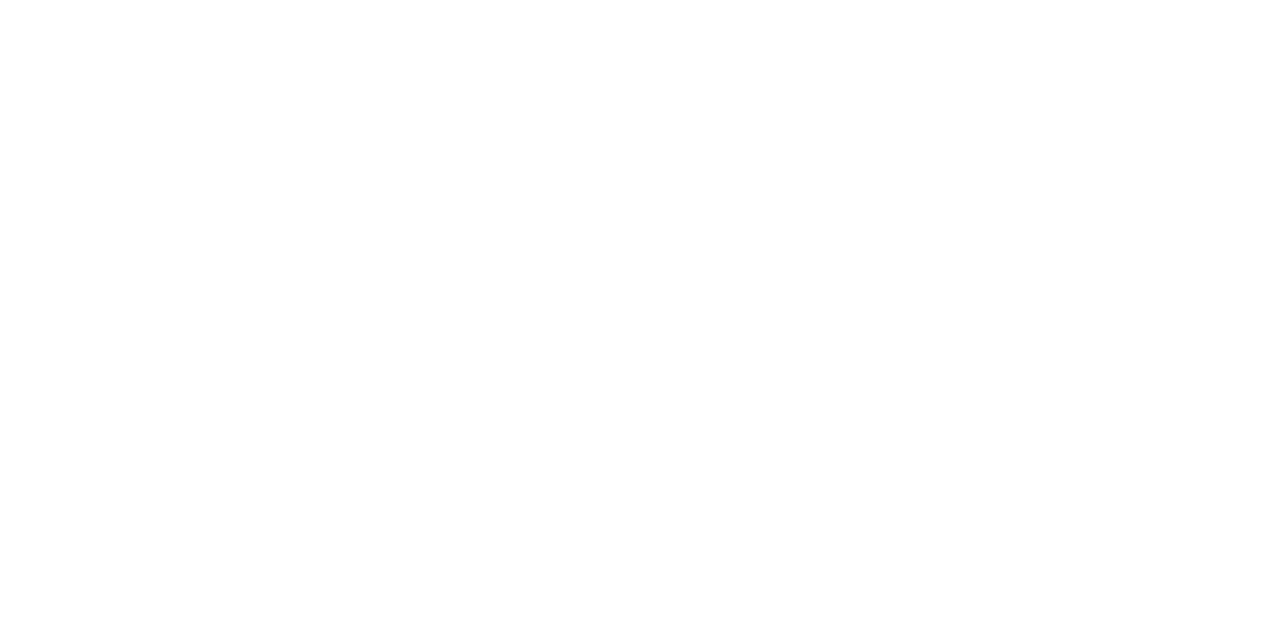
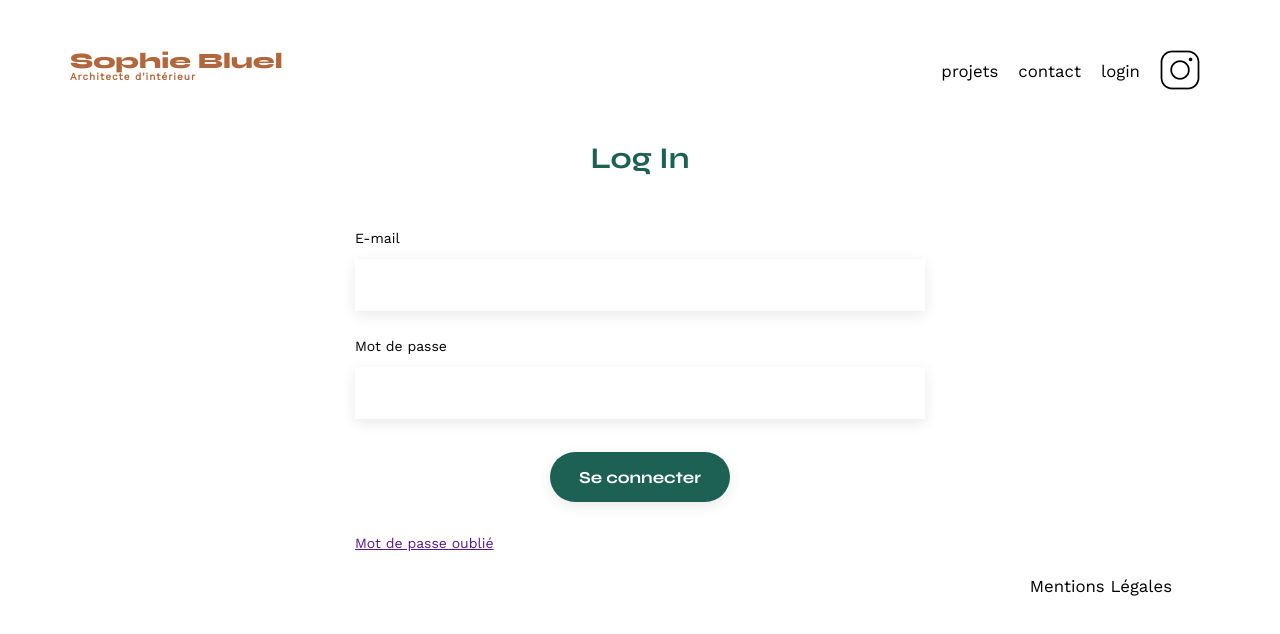
Before and after one commit to boris-pjr/Pujar_Boris_1_repo_github_052024, a plain HTML site: page FrontEnd/login.html in a window 1280 px wide. Drawn offline with nearby package versions, Linux system fonts and the light colour scheme.

Commit message:
mise en place page de connexion

```diff
--- a/FrontEnd/login.html
+++ b/FrontEnd/login.html
@@ -0,0 +1,59 @@
+<!DOCTYPE html>
+<html lang="fr">
+  <head>
+    <meta charset="UTF-8" />
+    <title>Sophie Bluel - Architecte d'intérieur</title>
+    <meta name="viewport" content="width=device-width, initial-scale=1.0" />
+    <link rel="preconnect" href="https://fonts.googleapis.com" />
+    <link rel="preconnect" href="https://fonts.gstatic.com" crossorigin />
+    <link
+      href="https://fonts.googleapis.com/css2?family=Syne:wght@700;800&family=Work+Sans&display=swap"
+      rel="stylesheet"
+    />
+    <meta name="description" content="" />
+    <link rel="stylesheet" href="./assets/style.css" />
+
+    <link
+      rel="stylesheet"
+      href="https://cdnjs.cloudflare.com/ajax/libs/font-awesome/6.2.1/css/all.min.css"
+      integrity="sha512-MV7K8+y+gLIBoVD59lQIYicR65iaqukzvf/nwasF0nqhPay5w/9lJmVM2hMDcnK1OnMGCdVK+iQrJ7lzPJQd1w=="
+      crossorigin="anonymous"
+      referrerpolicy="no-referrer"
+    />
+  </head>
+  <body>
+    <header>
+      <h1>Sophie Bluel <span>Architecte d'intérieur</span></h1>
+      <nav>
+        <ul>
+          <li>projets</li>
+          <li>contact</li>
+          <li>login</li>
+          <li><img src="./assets/icons/instagram.png" alt="Instagram" /></li>
+        </ul>
+      </nav>
+    </header>
+    <main>
+      <section id="contact">
+        <h2>Log In</h2>
+        <p id="message-d-erreur" class="messageErreur"></p>
+        <form action="#" method="post">
+          <label for="email">E-mail</label>
+          <input type="email" name="email" id="email" />
+          <label for="password">Mot de passe</label>
+          <input type="password" name="password" id="password" />
+          <input type="submit" value="Se connecter" />
+        </form>
+        <a href="">Mot de passe oublié</a>
+      </section>
+    </main>
+    <footer>
+      <nav>
+        <ul>
+          <li>Mentions Légales</li>
+        </ul>
+      </nav>
+    </footer>
+    <script src="./assets/script/login.js"></script>
+  </body>
+</html>
```
Also changed, not shown: FrontEnd/index.html (+2 -1 lines).
